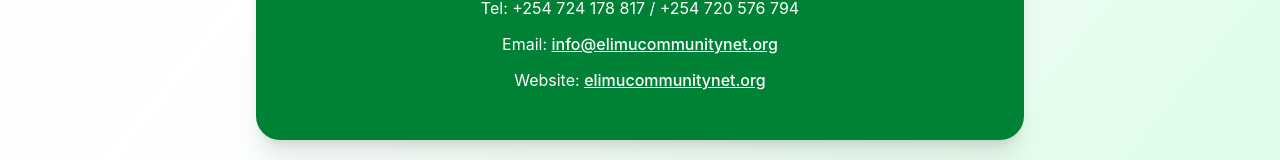
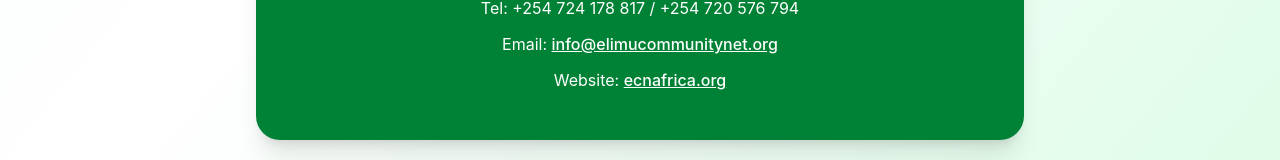
Before and after one commit to steph10920/ecnafrica, a React (Vite) app: page /contact in a window 1280 px wide. Shown: the part 1343-1503 px from the top of the page. Built offline with nearby package versions, Linux system fonts and the light colour scheme.

Commit message:
changed domain name under contact

```diff
--- a/src/pages/Contact.jsx
+++ b/src/pages/Contact.jsx
@@ -442,7 +442,7 @@
               rel="noopener noreferrer"
               className="underline font-medium hover:text-green-200 transition-colors"
             >
-              elimucommunitynet.org
+              ecnafrica.org
             </a>
           </p>
         </section>
```
